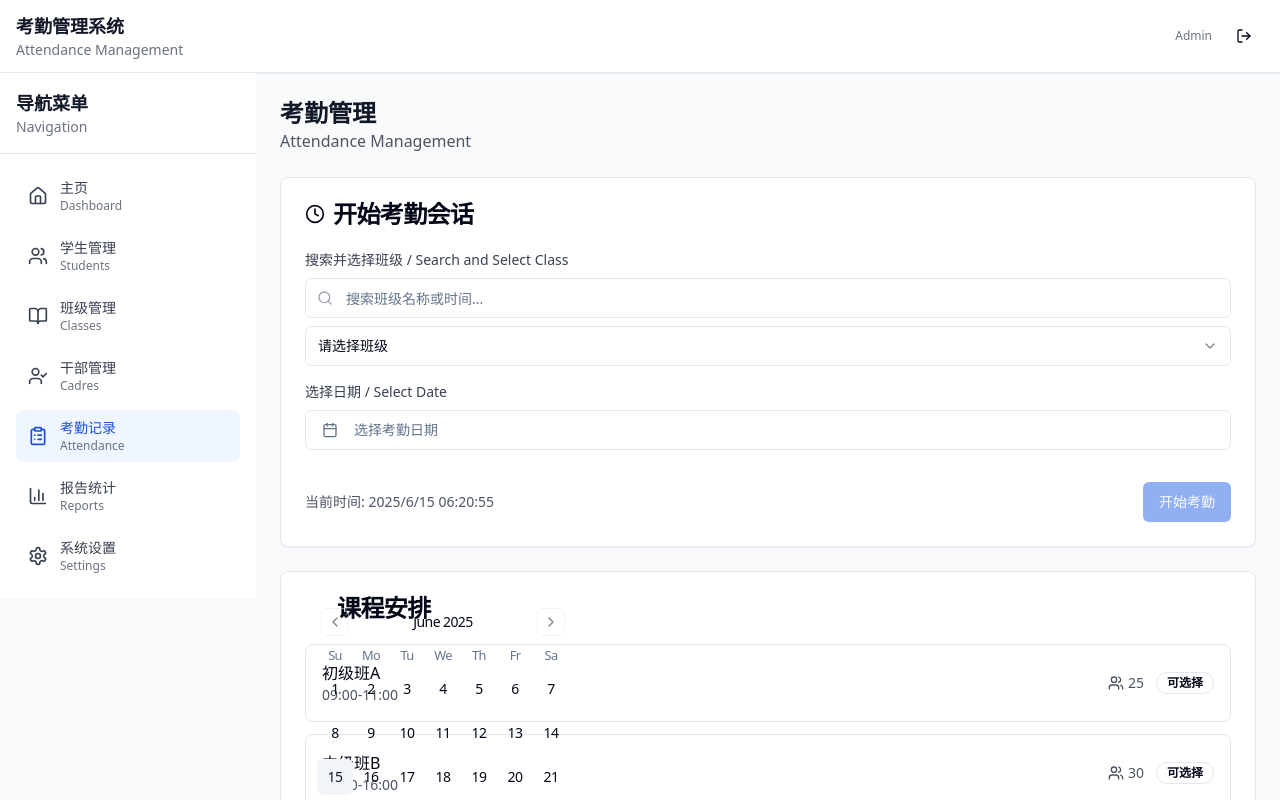
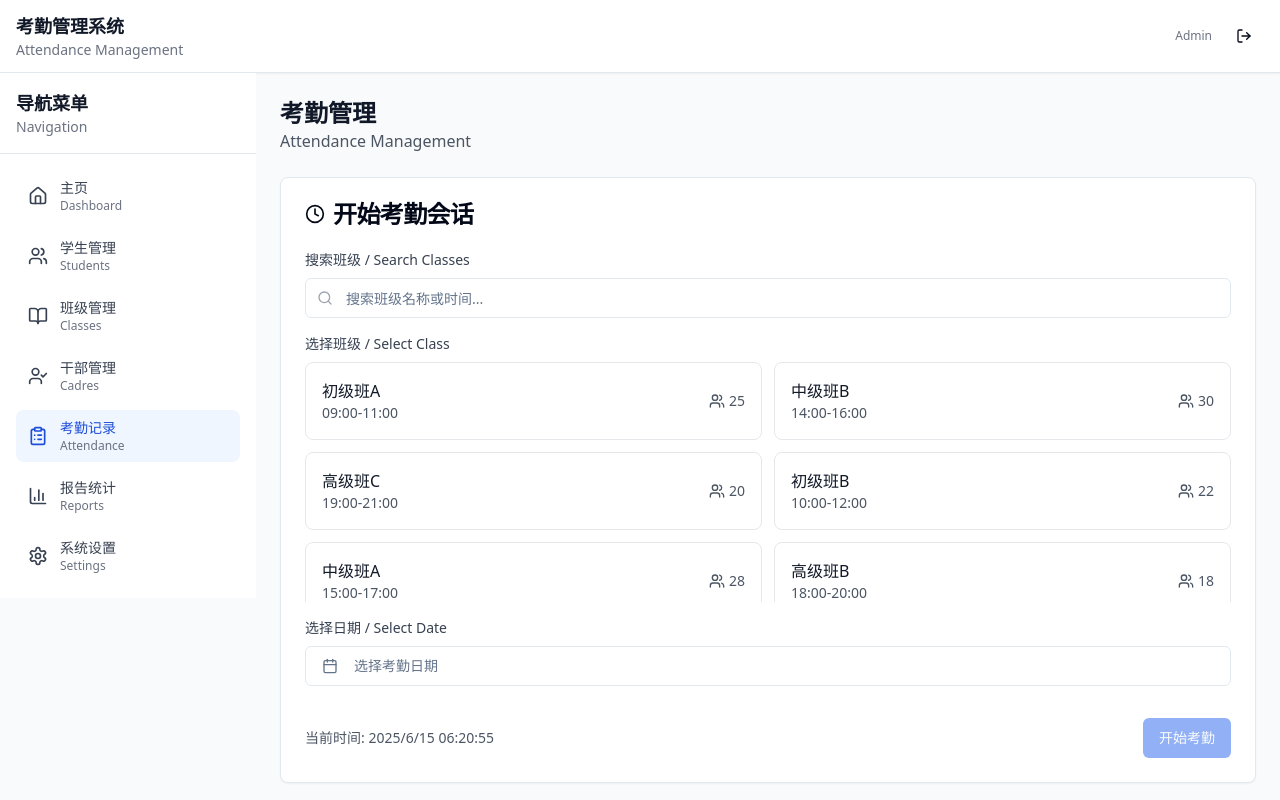
Before and after one commit to leonardloh/attend-zen-manager, a React (Vite) app: page /attendance in a window 1280 px wide. Shown: the top 800 px of the page. Built offline with nearby package versions, Linux system fonts and the light colour scheme; sample sign-in values are in the browser's storage.

Commit message:
Remove class selection dropdown
Remove the class selection dropdown from the attendance page.

```diff
--- a/src/pages/Attendance.tsx
+++ b/src/pages/Attendance.tsx
@@ -2,7 +2,6 @@
 import React, { useState } from 'react';
 import { Card, CardContent, CardHeader, CardTitle } from '@/components/ui/card';
 import { Button } from '@/components/ui/button';
-import { Select, SelectContent, SelectItem, SelectTrigger, SelectValue } from '@/components/ui/select';
 import { Badge } from '@/components/ui/badge';
 import { Calendar } from '@/components/ui/calendar';
 import { Popover, PopoverContent, PopoverTrigger } from '@/components/ui/popover';
@@ -60,12 +59,11 @@ const Attendance: React.FC = () => {
             </CardTitle>
           </CardHeader>
           <CardContent className="space-y-4">
-            {/* Class Search and Selection */}
+            {/* Class Search */}
             <div>
               <Label className="block text-sm font-medium text-gray-700 mb-2">
-                搜索并选择班级 / Search and Select Class
+                搜索班级 / Search Classes
               </Label>
-              <div className="space-y-2">
               <div className="relative">
                 <Search className="absolute left-3 top-1/2 transform -translate-y-1/2 h-4 w-4 text-gray-400" />
                 <Input
@@ -75,18 +73,42 @@ const Attendance: React.FC = () => {
                   className="pl-10"
                 />
               </div>
-                <Select value={selectedClass} onValueChange={setSelectedClass}>
-                  <SelectTrigger>
-                    <SelectValue placeholder="请选择班级" />
-                  </SelectTrigger>
-                  <SelectContent>
+            </div>
+
+            {/* Class Selection Grid */}
+            <div>
+              <Label className="block text-sm font-medium text-gray-700 mb-2">
+                选择班级 / Select Class
+              </Label>
+              <div className="grid grid-cols-1 md:grid-cols-2 gap-3 max-h-60 overflow-y-auto">
                 {filteredClasses.map((cls) => (
-                      <SelectItem key={cls.id} value={cls.id}>
-                        {cls.name} - {cls.time} ({cls.students} 学生)
-                      </SelectItem>
+                  <div
+                    key={cls.id}
+                    onClick={() => setSelectedClass(cls.id)}
+                    className={cn(
+                      "p-4 border rounded-lg cursor-pointer transition-all hover:bg-gray-50",
+                      selectedClass === cls.id
+                        ? "border-blue-500 bg-blue-50 ring-2 ring-blue-200"
+                        : "border-gray-200"
+                    )}
+                  >
+                    <div className="flex items-center justify-between">
+                      <div>
+                        <h3 className="font-medium text-gray-900">{cls.name}</h3>
+                        <p className="text-sm text-gray-600">{cls.time}</p>
+                      </div>
+                      <div className="flex items-center gap-3">
+                        <div className="flex items-center gap-1 text-sm text-gray-600">
+                          <Users className="h-4 w-4" />
+                          {cls.students}
+                        </div>
+                        {selectedClass === cls.id && (
+                          <Badge className="bg-blue-600">已选择</Badge>
+                        )}
+                      </div>
+                    </div>
+                  </div>
                 ))}
-                  </SelectContent>
-                </Select>
               </div>
             </div>
 
@@ -137,35 +159,6 @@ const Attendance: React.FC = () => {
             </div>
           </CardContent>
         </Card>
-
-        {/* Today's Schedule */}
-        <Card>
-          <CardHeader>
-            <CardTitle className="flex items-center gap-2">
-              <Calendar as CalendarIcon className="h-5 w-5" />
-              课程安排
-            </CardTitle>
-          </CardHeader>
-          <CardContent>
-            <div className="space-y-3">
-              {filteredClasses.map((cls) => (
-                <div key={cls.id} className="flex items-center justify-between p-4 border rounded-lg hover:bg-gray-50">
-                  <div>
-                    <h3 className="font-medium">{cls.name}</h3>
-                    <p className="text-sm text-gray-600">{cls.time}</p>
-                  </div>
-                  <div className="flex items-center gap-3">
-                    <div className="flex items-center gap-1 text-sm text-gray-600">
-                      <Users className="h-4 w-4" />
-                      {cls.students}
-                    </div>
-                    <Badge variant="outline">可选择</Badge>
-                  </div>
-                </div>
-              ))}
-            </div>
-          </CardContent>
-        </Card>
       </div>
     );
   }
```
Lines whose indentation alone changed are shown as unchanged.
